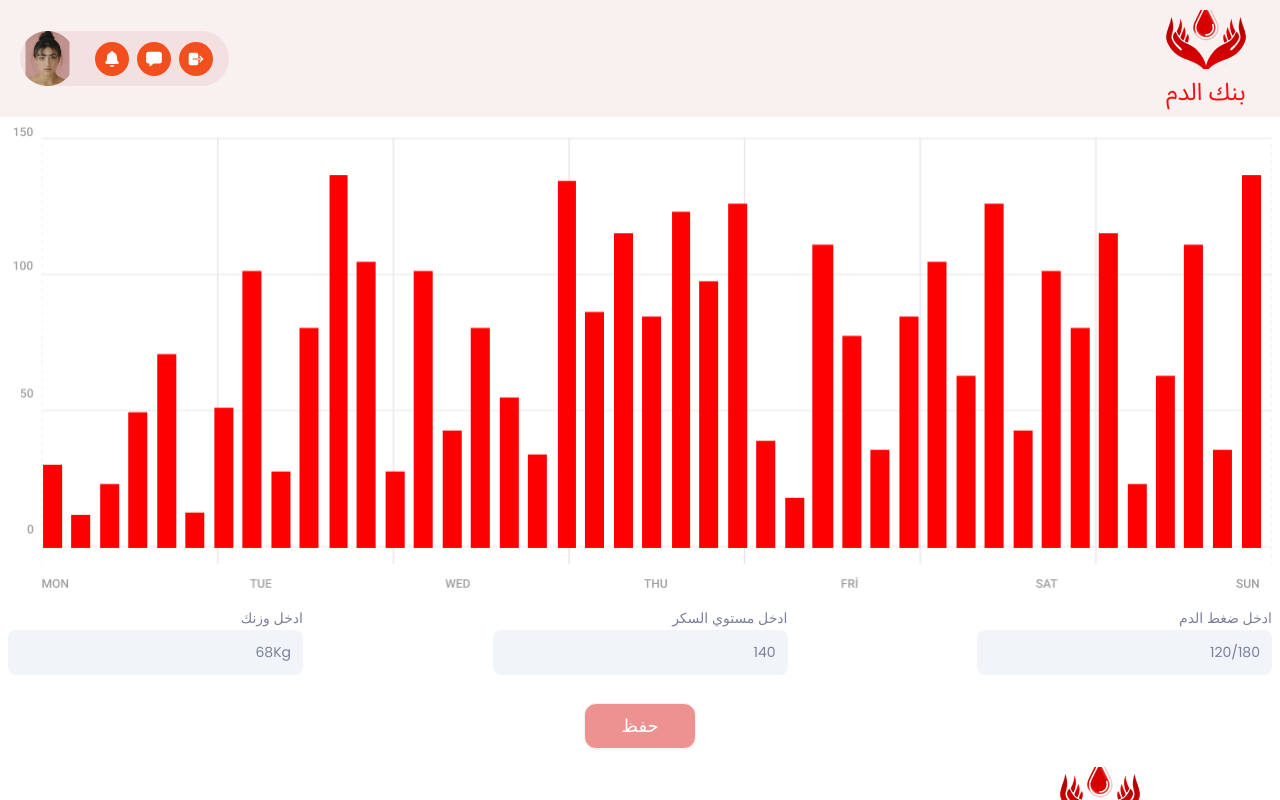
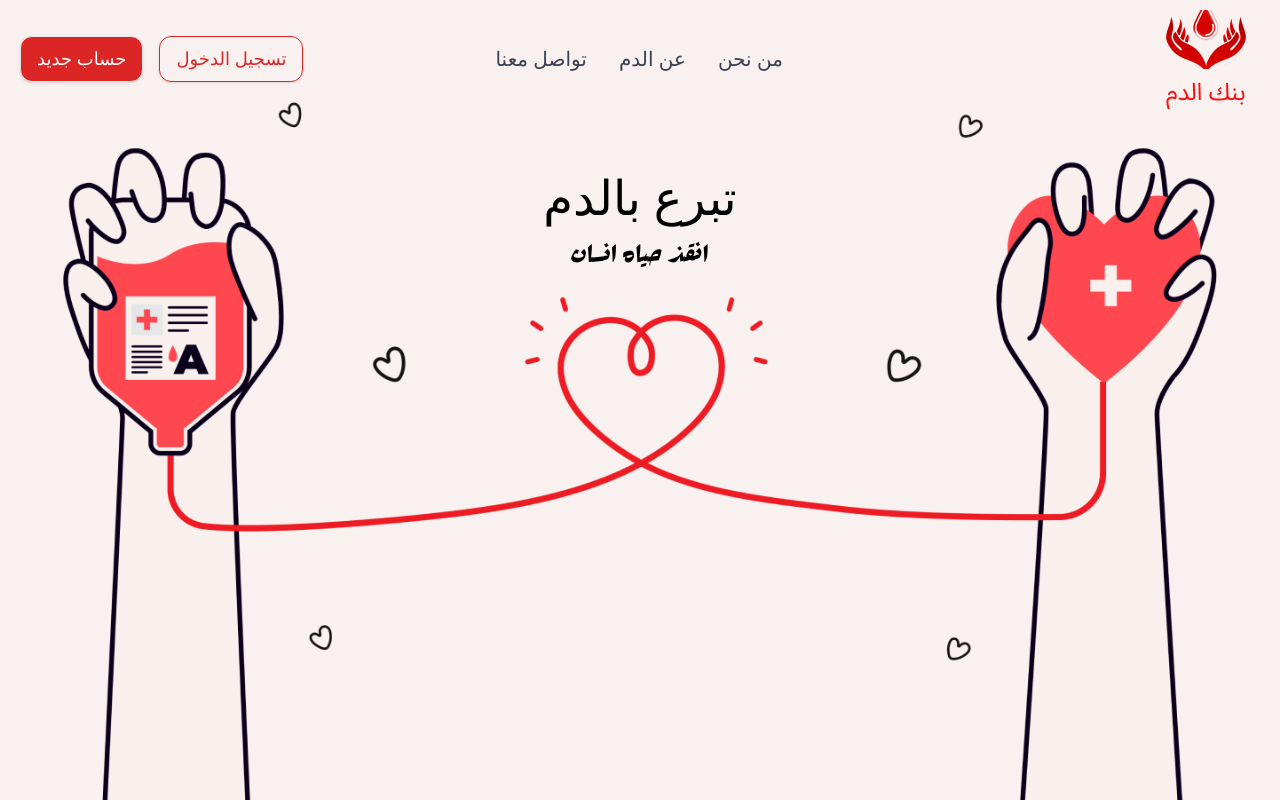
Before and after one commit to 1FaresKhalil/bloodBank, a React (Create React App) app in the folder Frontend/: page / in a window 1280 px wide. Shown: the top 800 px of the page. Built offline with nearby package versions, Linux system fonts and the light colour scheme.

Commit message:
tracking health

```diff
--- a/Frontend/src/App.js
+++ b/Frontend/src/App.js
@@ -10,12 +10,13 @@ const App = () => {
   return (
     <BrowserRouter>
       <Routes>
-        <Route index path="/" element={<TrackingHealth />} />
+        <Route index path="/" element={<LandingPage />} />
         <Route path="sign-up" element={<SignUp />} />
         <Route path="sign-in" element={<SignIn />} />
         <Route path="home" element={<Home />} />
         <Route path="/home/donor" element={<Donor />} />
         <Route path="/home/needblood" element={<NeedBlood />} />
+        <Route path="/home/TrackingHealth" element={<TrackingHealth />} />
       </Routes>
     </BrowserRouter>
   );
--- a/Frontend/src/Components/Layouts/HomeContent.js
+++ b/Frontend/src/Components/Layouts/HomeContent.js
@@ -28,7 +28,7 @@ const HomeContent = () => {
     ما عبر إدخال بعض النوادر
     أو الكلمات العشوائية`}
         buttonText={`ابحث عن متبرع`}
-        path={'needblood'}
+        path={"needblood"}
       />
       <HomeCard
         bg={health}
@@ -39,6 +39,7 @@ const HomeContent = () => {
     ما عبر إدخال بعض النوادر
     أو الكلمات العشوائية`}
         buttonText={`تابع صحتك`}
+        path={"TrackingHealth"}
       />
       <HomeCard
         bg={donate}
```
